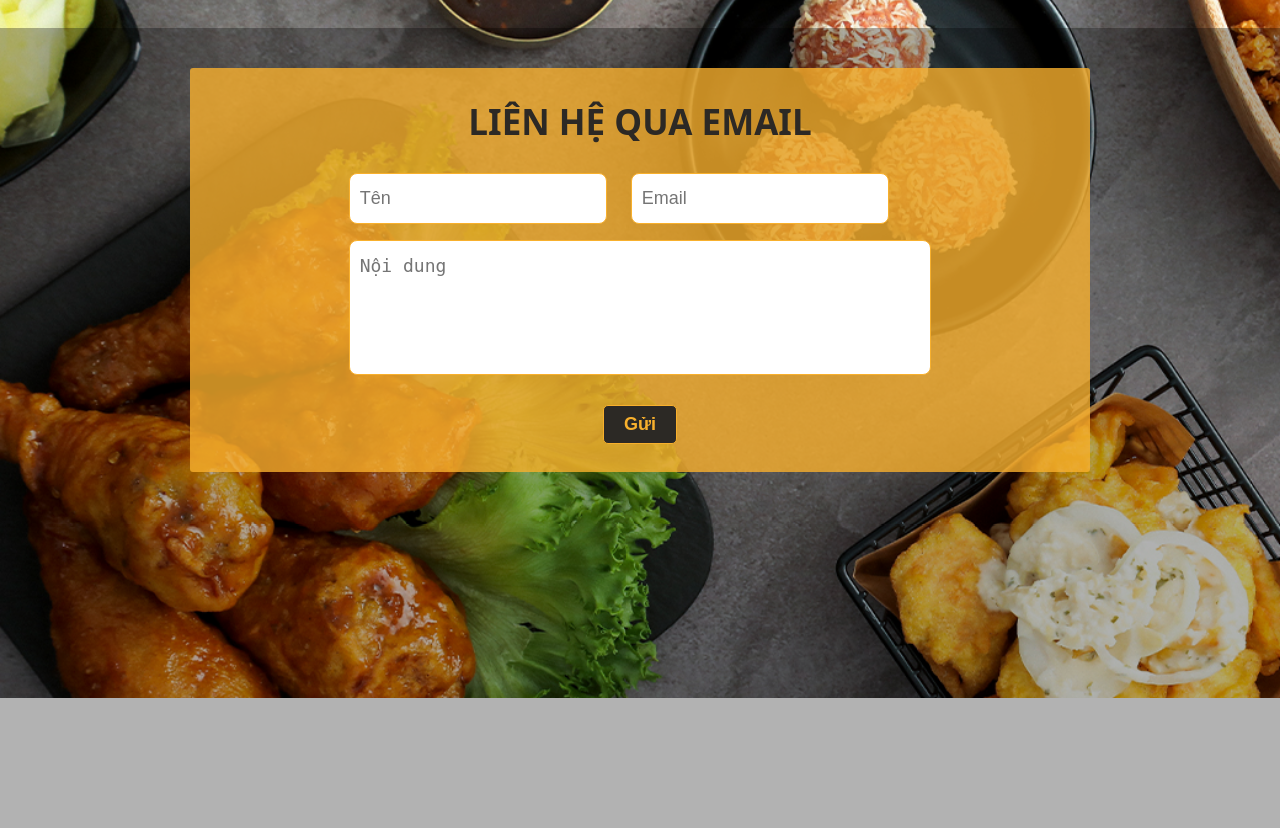
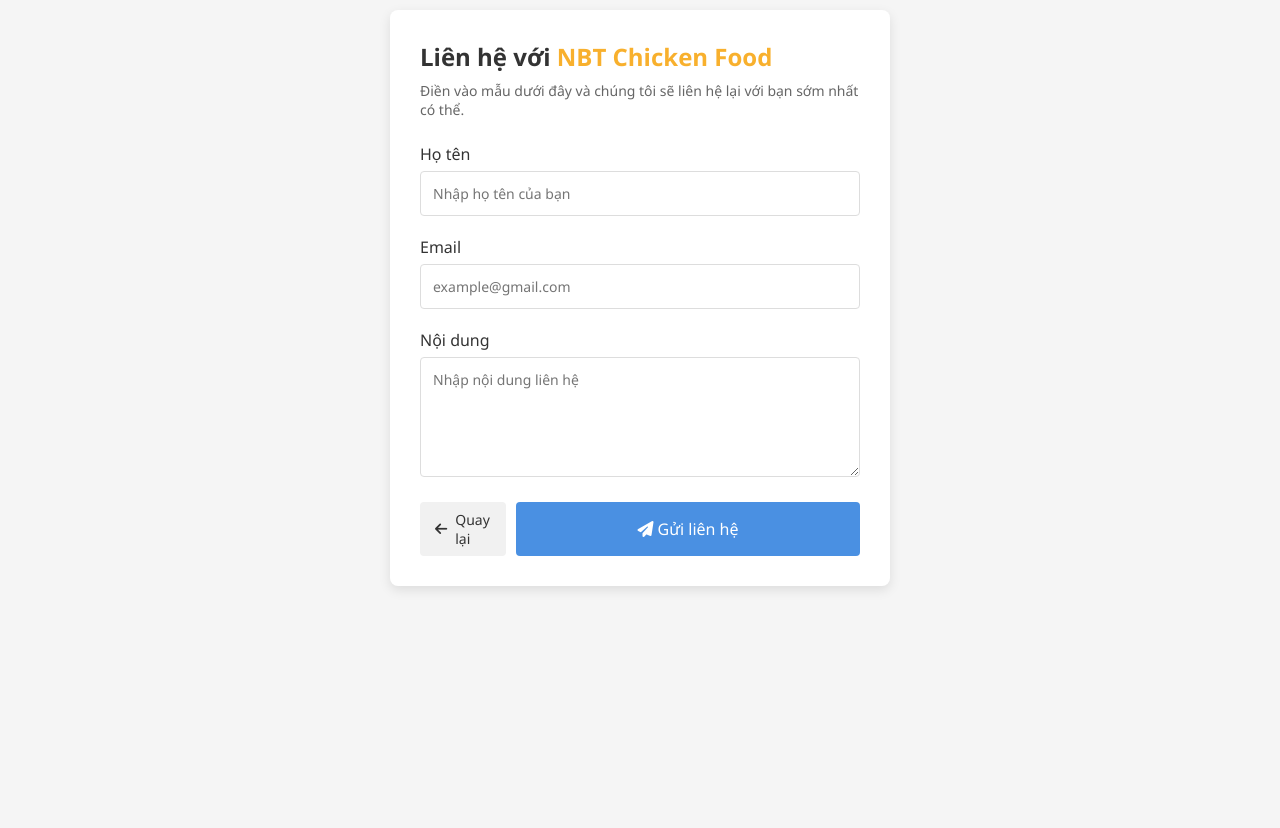
Before and after one commit to vuong031146/chicken, a PHP site: page /contact.php in a window 1280 px wide. Shown: the part 102-930 px from the top of the page. After the commit the page ends 692 px from the top, so only its background shows below. Run offline with PHP 8.4, Linux system fonts and the light colour scheme; a user stored in the database is signed in; data comes from the database, SQL or seed files in the repository; data that the repository does not hold is empty; some libraries are stand-ins or nearby versions.

Commit message:
first commit

```diff
--- a/config.php
+++ b/config.php
@@ -8,6 +8,7 @@
 $conn = mysqli_connect(DB_HOST, DB_USER, DB_PASS, DB_NAME) or die('Kết nối thất bại: ' . mysqli_connect_error());
 mysqli_set_charset($conn, 'utf8');
 session_start();
+
 $sql = "SELECT * FROM system where id = 1";
 $result = mysqli_query($conn, $sql);
 $system = mysqli_fetch_assoc($result);
--- a/contact.php
+++ b/contact.php
@@ -1,86 +1,273 @@
 <?php
 require_once 'config.php';
+?>
+<!DOCTYPE html>
+<html lang="vi">
+<head>
+    <meta charset="UTF-8">
+    <meta name="viewport" content="width=device-width, initial-scale=1.0">
+    <title>Biểu mẫu liên hệ | <?= $system['title'] ?></title>
+    <!-- jQuery -->
+    <script src="https://code.jquery.com/jquery-3.6.0.min.js"></script>
+    <!-- Toastr CSS -->
+    <link rel="stylesheet" href="https://cdnjs.cloudflare.com/ajax/libs/toastr.js/latest/toastr.min.css">
+    <!-- Toastr JS -->
+    <script src="https://cdnjs.cloudflare.com/ajax/libs/toastr.js/latest/toastr.min.js"></script>
+    <!-- Font Awesome for icons -->
+    <link rel="stylesheet" href="https://cdnjs.cloudflare.com/ajax/libs/font-awesome/6.4.0/css/all.min.css">
+    <style>
+        * {
+            margin: 0;
+            padding: 0;
+            box-sizing: border-box;
+            font-family: 'Segoe UI', Tahoma, Geneva, Verdana, sans-serif;
+        }
 
-use PHPMailer\PHPMailer\PHPMailer;
-use PHPMailer\PHPMailer\Exception;
+        body {
+            background-color: #f5f5f5;
+            display: flex;
+            justify-content: center;
+            align-items: center;
+            min-height: 100vh;
+            padding: 20px;
+        }
 
-require 'vendor/autoload.php';
+        .contact-form {
+            background-color: white;
+            border-radius: 8px;
+            box-shadow: 0 4px 12px rgba(0, 0, 0, 0.1);
+            width: 100%;
+            max-width: 500px;
+            padding: 30px;
+        }
 
-if ($_SERVER['REQUEST_METHOD'] == 'POST') {
-    $name = $_POST['name'];
-    $email = $_POST['email'];
-    $message = $_POST['message'];
+        .form-header {
+            margin-bottom: 24px;
+        }
 
-    $mail = new PHPMailer(true);
+        .form-header h2 {
+            color: #333;
+            font-size: 24px;
+            margin-bottom: 8px;
+        }
 
-    try {
-        $mail->isSMTP();
-        $mail->Host = 'smtp.gmail.com';
-        $mail->SMTPAuth = true;
-        $mail->Username = 'nam25091100@gmail.com';
-        $mail->Password = 'ibvxukgraaqixczz';
-        $mail->SMTPSecure = 'tls';
-        $mail->Port = 587;
+        .form-header p {
+            color: #666;
+            font-size: 14px;
+        }
 
-        $mail->setFrom('nam25091100@gmail.com', 'SYSTEM');
-        $mail->addAddress('ngodinhnam.dev@gmail.com', 'SYSTEM');
+        .form-group {
+            margin-bottom: 20px;
+        }
 
-        $mail->isHTML(true);
-        $mail->Subject = 'THU YEU CAU HO TRO';
-        $mail->Body = "Name: " . $name . "<br>Email: " . $email . "<br>Message: " . nl2br($message);
+        .form-group label {
+            display: block;
+            margin-bottom: 6px;
+            font-weight: 500;
+            color: #333;
+        }
 
-        $mail->send();
-        $status = true;
-        $msg = "Gửi liên hệ thành công";
-    } catch (Exception $e) {
-        $status = false;
-        $msg = "Gửi liên hệ thất bại";
+        .form-control {
+            width: 100%;
+            padding: 12px;
+            border: 1px solid #ddd;
+            border-radius: 4px;
+            font-size: 14px;
+            transition: border-color 0.3s;
+        }
+
+        .form-control:focus {
+            outline: none;
+            border-color: #4a90e2;
+            box-shadow: 0 0 0 2px rgba(74, 144, 226, 0.2);
+        }
+
+        textarea.form-control {
+            min-height: 120px;
+            resize: vertical;
+        }
+
+        .submit-btn {
+            background-color: #4a90e2;
+            color: white;
+            border: none;
+            border-radius: 4px;
+            padding: 12px 20px;
+            font-size: 16px;
+            font-weight: 500;
+            cursor: pointer;
+            width: 100%;
+            transition: background-color 0.3s;
+        }
+
+        .submit-btn:hover {
+            background-color: #3a7bc8;
+        }
+
+        .submit-btn:disabled {
+            background-color: #a0c0e8;
+            cursor: not-allowed;
+        }
+
+        /* Error styling */
+        .error {
+            color: #e74c3c;
+            font-size: 12px;
+            margin-top: 4px;
+            display: none;
+        }
+
+        .form-control.invalid {
+            border-color: #e74c3c;
+        }
+
+        /* Responsive adjustments */
+        @media (max-width: 576px) {
+            .contact-form {
+                padding: 20px;
+            }
+        }
+        /* Back to home button */
+        .back-home {
+            display: inline-flex;
+            align-items: center;
+            background-color: #f1f1f1;
+            color: #333;
+            border: none;
+            border-radius: 4px;
+            padding: 8px 15px;
+            font-size: 14px;
+            font-weight: 500;
+            cursor: pointer;
+            margin-bottom: 20px;
+            text-decoration: none;
+            transition: background-color 0.3s;
+            margin-right: 10px;
+        }
+
+        .back-home:hover {
+            background-color: #e0e0e0;
+        }
+
+        .back-home i {
+            margin-right: 8px;
+        }
+
+        /* Form actions */
+        .form-actions {
+            display: flex;
+            justify-content: space-between;
+            margin-top: 20px;
+        }
+
+        .form-actions .back-home {
+            margin-bottom: 0;
+        }
+
+        /* Responsive adjustments */
+        @media (max-width: 576px) {
+            .contact-form {
+                padding: 20px;
+            }
+        }
+    </style>
+</head>
+<body>
+    <div class="contact-form">
+        <div class="form-header">
+            <h2>Liên hệ với <span style="color: #f8b02d;"><?= $system['name'] ?></span></h2>
+            <p>Điền vào mẫu dưới đây và chúng tôi sẽ liên hệ lại với bạn sớm nhất có thể.</p>
+        </div>
+            <div class="form-group">
+                <label for="name">Họ tên</label>
+                <input type="text" id="name" class="form-control" placeholder="Nhập họ tên của bạn">
+            </div>
+
+            <div class="form-group">
+                <label for="email">Email</label>
+                <input type="email" id="email" class="form-control" placeholder="example@gmail.com">
+            </div>
+
+            <div class="form-group">
+                <label for="message">Nội dung</label>
+                <textarea id="message" rows="4" class="form-control" placeholder="Nhập nội dung liên hệ"></textarea>
+            </div>
+            <div class="form-actions">
+            <a href="/" class="back-home">
+                    <i class="fas fa-arrow-left"></i> Quay lại
+            </a>
+                <button type="submit" class="submit-btn" id="contactForm">
+                    <i class="fas fa-paper-plane"></i> Gửi liên hệ
+                </button>
+
+            </div>
+    </div>
+
+    <script>
+        $(document).ready(function() {
+    toastr.options = {
+        closeButton: true,
+        progressBar: true,
+        positionClass: "toast-top-right",
+        timeOut: 5000
+    };
+
+    function isValidEmail(email) {
+        const emailRegex = /^[^\s@]+@[^\s@]+\.[^\s@]+$/;
+        return emailRegex.test(email);
     }
-}
 
-require_once 'layouts/header.php';
-if ($msg) {
-    ?>
-    <script>
-        <?php if($status === true){?>
-            Swal.fire({
-                title: 'Thông báo',
-                text: '<?= $msg; ?>',
-                icon: 'success'
-            });
-            setTimeout(() => {
-                window.location.href = '/contact.php';
-            }, 1000);
-        <?php }else{ ?>
-            Swal.fire({
-                title: 'Thông báo',
-                text: '<?= $msg; ?>',
-                icon: 'error'
-            });
-        <?php } ?>
+    $("#contactForm").click(function(e) {
+        e.preventDefault();
+        let name = $("#name").val().trim();
+        let email = $("#email").val().trim();
+        let message = $("#message").val().trim();
+        let submitBtn = $("#contactForm");
+
+        if (!name) {
+            toastr.warning('Vui lòng nhập họ tên', 'Lỗi!');
+            return;
+        }
+        if (!email) {
+            toastr.warning('Vui lòng nhập email', 'Lỗi!');
+            return;
+        } else if (!isValidEmail(email)) {
+            toastr.warning('Email không hợp lệ', 'Lỗi!');
+            return;
+        }
+        if (!message) {
+            toastr.warning('Vui lòng nhập nội dung', 'Lỗi!');
+            return;
+        }
+
+        submitBtn.prop('disabled', true);
+        submitBtn.text('Đang gửi...');
+
+        $.ajax({
+            url: '/post/send-mail.php',
+            type: 'POST',
+            data: {name: name, email: email, message: message},
+            dataType: 'json',
+            success: function(res) {
+                if (res.status) {
+                    toastr.success(res.msg || 'Gửi liên hệ thành công!', 'Thành công!');
+                    $("#contactForm")[0].reset();
+                } else {
+                    toastr.error(res.msg || 'Gửi liên hệ thất bại. Vui lòng thử lại.', 'Lỗi!');
+                }
+            },
+            error: function(xhr, status, error) {
+                toastr.error('Có lỗi xảy ra. Vui lòng thử lại sau.', 'Lỗi!');
+                console.error('Error:', error);
+            },
+            complete: function() {
+                submitBtn.prop('disabled', false);
+                submitBtn.text('Gửi liên hệ');
+            }
+        });
+    });
+});
+
     </script>
-<?php } ?>
-<div class="content">
-            <div alt="" class="grid img-contact"></div>
-            <div class="modal-background">
-                <div class="grid wide">
-                    <div class="modal-container">
-                        <h2 class="modal-header">LIÊN HỆ QUA EMAIL</h2>
-                        <form action="#" method="POST">
-                            <div class="row sm-gutter">
-                                <div class="col l-o-2 l-4 m-12 c-12">
-                                    <input type="text" required placeholder="Tên" class="modal-input " name="name">
-                                </div>
-                                <div class="col l-4 m-12 c-12">
-                                    <input type="text" required placeholder="Email" class="modal-input " name="email">
-                                </div>
-                                <div class="col l-o-2 l-8 m-12 c-12">
-                                    <textarea type="text" required placeholder="Nội dung" rows="5" class="modal-input " name="message"></textarea>
-                                </div>
-                                </div>
-                            <button class="modal-send" name="send" type="submit" >Gửi</button>
-                        </form>
-                    </div>
-                </div>
-            </div>
-        </div>
+</body>
+</html>
```
Also changed, not shown: post/send-mail.php (added, +143 -0 lines).
